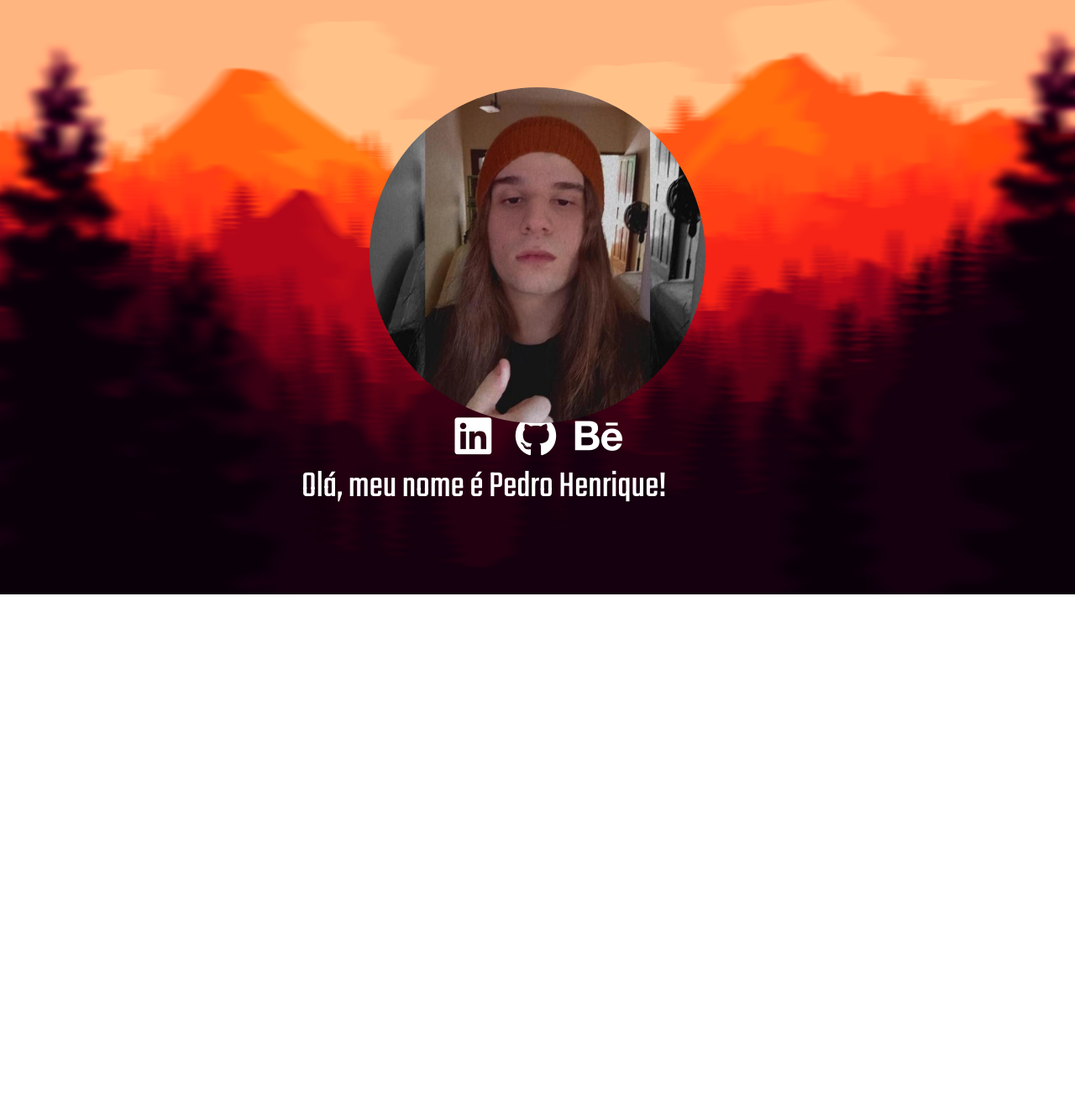
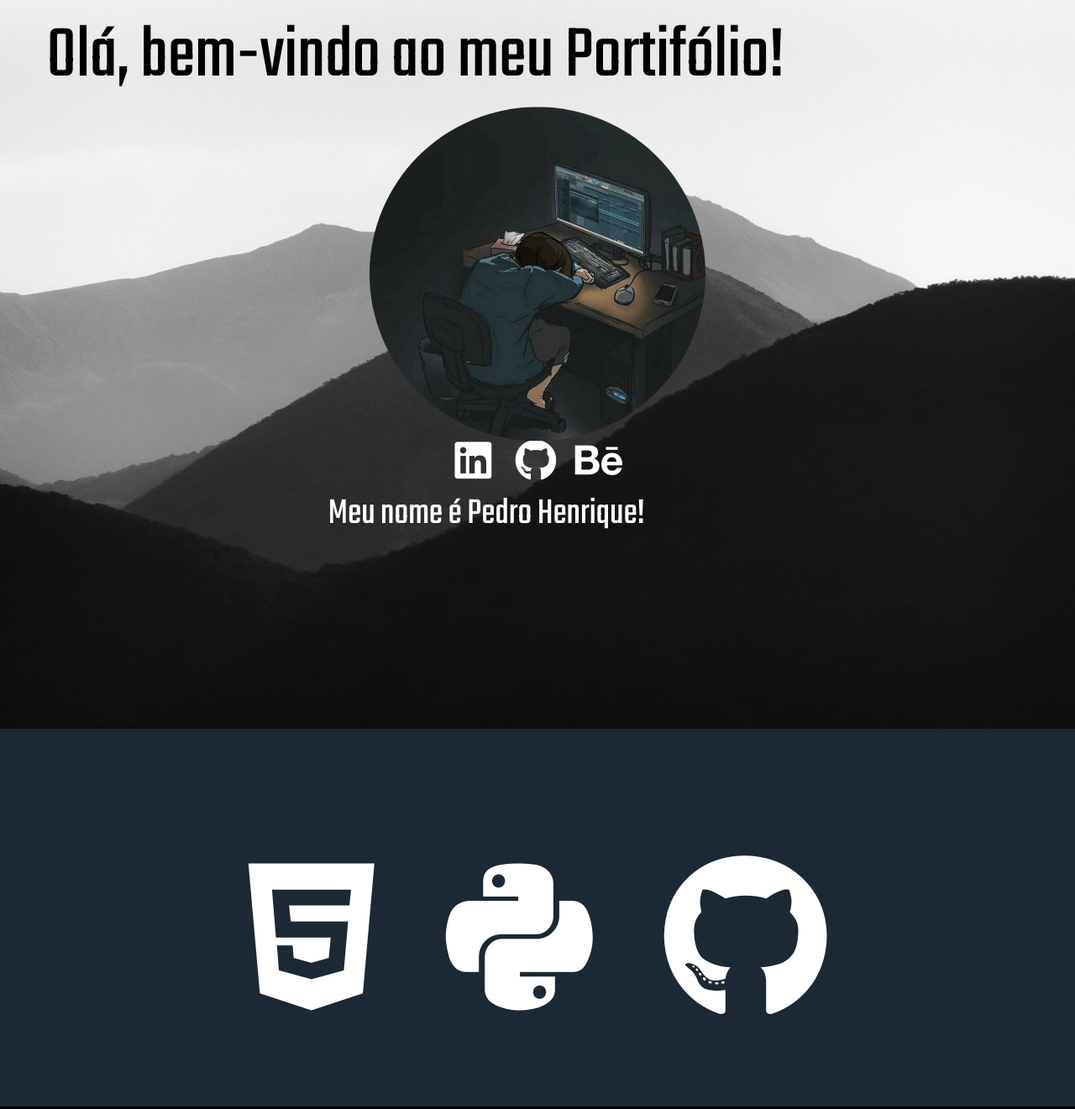
Before and after one commit to dev-vasques/portifolio-teste, a plain HTML site: page index.html in a window 1280 px wide. Shown: the part 138-1459 px from the top of the page at 84% size. Before the commit the page ends 984 px from the top, so only its background shows below. Drawn offline with Linux system fonts and the light colour scheme.

Commit message:
Add files via upload

```diff
--- a/assets/css/style.css
+++ b/assets/css/style.css
@@ -6,7 +6,7 @@
     --color3: #8b00ff;
     --color4: #7a0000;
     --color5: #ffffff;
-    --color6: #ff6100;
+    --color6: #1c2833;
 }
 
 * {
@@ -14,6 +14,10 @@
     padding: 0;
     box-sizing: border-box;
     font-family: "Teko", sans-serif;
+}
+
+body {
+    background-color: var(--color1);
 }
 
 
@@ -40,14 +44,18 @@ header h1 {}
 
 
 
-
 }
 
 #header-nav a {
     color: var(--color5);
     text-decoration: none;
     font-size: 22px;
+    transition: all 1s ease;
 
+}
+
+#header-nav a:hover {
+    font-size: 20px;
 }
 
 
@@ -71,14 +79,15 @@ header h1 {}
 
 .personal-landscape img {
     width: 100%;
-    height: auto;
+    height: 50%;
     display: block;
+
 
 }
 
 .personal-photo {
     position: absolute;
-    top: 50%;
+    top: 44%;
     left: 50%;
     transform: translate(-50%, -50%);
     z-index: 2;
@@ -88,8 +97,14 @@ header h1 {}
     border-radius: 50%;
     height: auto;
     width: 400px;
-    transition: all 1.5s ease;
+    transition: all 1.5s ease-in-out;
+    opacity: 0;
 
+
+}
+
+.personal-photo img.show {
+    opacity: 1;
 }
 
 .personal-photo img:hover {
@@ -102,7 +117,7 @@ header h1 {}
     align-items: center;
     gap: 75px;
     margin-top: 20px;
-    top: 72%;
+    top: 63%;
     z-index: 2;
     position: absolute;
     width: 235px;
@@ -130,18 +145,78 @@ header h1 {}
     z-index: 2;
     position: absolute;
     color: var(--color5);
-    top: 68.5%;
+    top: 67.5%;
     transform: translate(-50%, -50%);
     font-size: 20px;
 
 
 }
 
-#typing-text {
-    top: 80%;
-    right:38%;
+#texto1 {
+    top: 70%;
+    right: 40%;
     position: absolute;
     color: var(--color5);
     font-size: 45px;
     box-shadow: 3px 3px 3px 3px(--color2);
 }
+
+#texto2 {
+    top: 10%;
+    right: 27%;
+    position: absolute;
+    color: var(--color1);
+    font-size: 90px;
+    box-shadow: 3px 3px 3px 3px(--color2);
+}
+
+#ferramentas {
+    background-color: var(--color6);
+    color: var(--color5);
+    height: 450px;
+}
+
+#ferramentas h3 {
+    padding: 55px;
+    text-align: center;
+    font-size: 30px;
+
+
+}
+
+.ferramentas-icone {
+    margin-top: 38px;
+    display: flex;
+    justify-content: center;
+    text-align: center;
+    gap: 85px;
+
+}
+
+.ferramentas-icone i.escondido {
+
+    font-size: 200px;
+    transition: all 0.5s ease;
+
+
+
+}
+.escondido {
+    opacity: 0;
+    transform: translateY(40px);
+    transition: opacity 2s ease-out, transform 2s ease-out;
+}
+
+.visivel {
+    opacity: 1;
+    transform: translateY(0);
+}
+
+.ferramentas-icone i:hover {
+
+    font-size: 220px;
+    transition: font-size 0.3s ease-in-out;
+
+
+
+}
--- a/assets/javascript/script.js
+++ b/assets/javascript/script.js
@@ -0,0 +1,44 @@
+window.addEventListener("load", function () {
+    document.querySelector(".personal-photo img").classList.add("show");
+});
+
+
+
+
+function escreverTexto(elementoID, texto, velocidade) {
+    let elemento = document.getElementById(elementoID);
+    let index = 0;
+
+
+    elemento.innerHTML = "";
+
+    function escrever() {
+        if (index < texto.length) {
+            elemento.innerHTML += texto.charAt(index);
+            index++;
+            setTimeout(escrever, velocidade);
+        }
+    }
+    escrever();
+}
+
+window.addEventListener("load", function () {
+    escreverTexto("texto2", "Olá, bem-vindo ao meu Portifólio!", 75);
+    escreverTexto("texto1", "Meu nome é Pedro Henrique!", 75);
+});
+
+function verificarScroll() {
+    const elementos = document.querySelectorAll(".ferramentas-icone i.escondido");
+
+    elementos.forEach((el) => {
+        let posicao = el.getBoundingClientRect().top;
+        let alturaTela = window.innerHeight;
+
+        if (posicao < alturaTela - 200) {
+            el.classList.add("visivel");
+        }
+    });
+}
+
+window.addEventListener("scroll", verificarScroll);
+verificarScroll();
--- a/index.html
+++ b/index.html
@@ -17,7 +17,7 @@
 
     <!--javascript-->
     <script src="assets/javascript/script.js"></script>
-
+    <script src="script.js" defer></script>
 
 
 
@@ -49,11 +49,11 @@
         <section id="personal">
 
             <div class="personal-photo">
-                <img src="assets/img/meu rosto.png" alt="">
+                <img src="assets/img/resting.jfif" alt="">
             </div>
 
             <div class="personal-landscape">
-                <img src="assets/img/peakpx2.png" alt="">
+                <img src="assets/img/clean landscape.jfif" alt="">
 
 
 
@@ -64,7 +64,7 @@
 
                     <a href="https://github.com/dev-vasques"><i class="fa-brands fa-github"></i></a>
 
-                    <a href=""><i class="fa-brands fa-behance"></i></a>
+                    <a href="https://www.behance.net/c60786ff"><i class="fa-brands fa-behance"></i></a>
 
 
 
@@ -73,22 +73,23 @@
                 </div>
 
 
-                <p id="typing-text"></p>
+                <p id="texto1"></p>
+                <p id="texto2"></p>
 
-                <script>
-                    const texto = "Olá, meu nome é Pedro Henrique!";
-                    let i = 0;
+            </section>
+                <section id="ferramentas">
+                    <h3>
 
-                    function digitar() {
-                        if (i < texto.length) {
-                            document.getElementById("typing-text").innerHTML += texto.charAt(i);
-                            i++;
-                            setTimeout(digitar, 150);
-                        }
-                    }
+                    </h3>
+                    <div class="ferramentas-icone">
 
-                    digitar();
-                </script>
+                        <i class="fa-brands fa-html5 escondido"></i>
+                        <i class="fa-brands fa-python escondido"></i>
+                        <i class="fa-brands fa-github escondido"></i>
+                    </div>
+
+
+                </section>
 
 
 
@@ -101,7 +102,11 @@
 
 
 
-        </section>
+
+
+
+
+
 
     </main>
 
```
Also changed, not shown: assets/img/clean landscape.jfif (added), assets/img/clean landscape.png (added), assets/img/resting.jfif (added).
